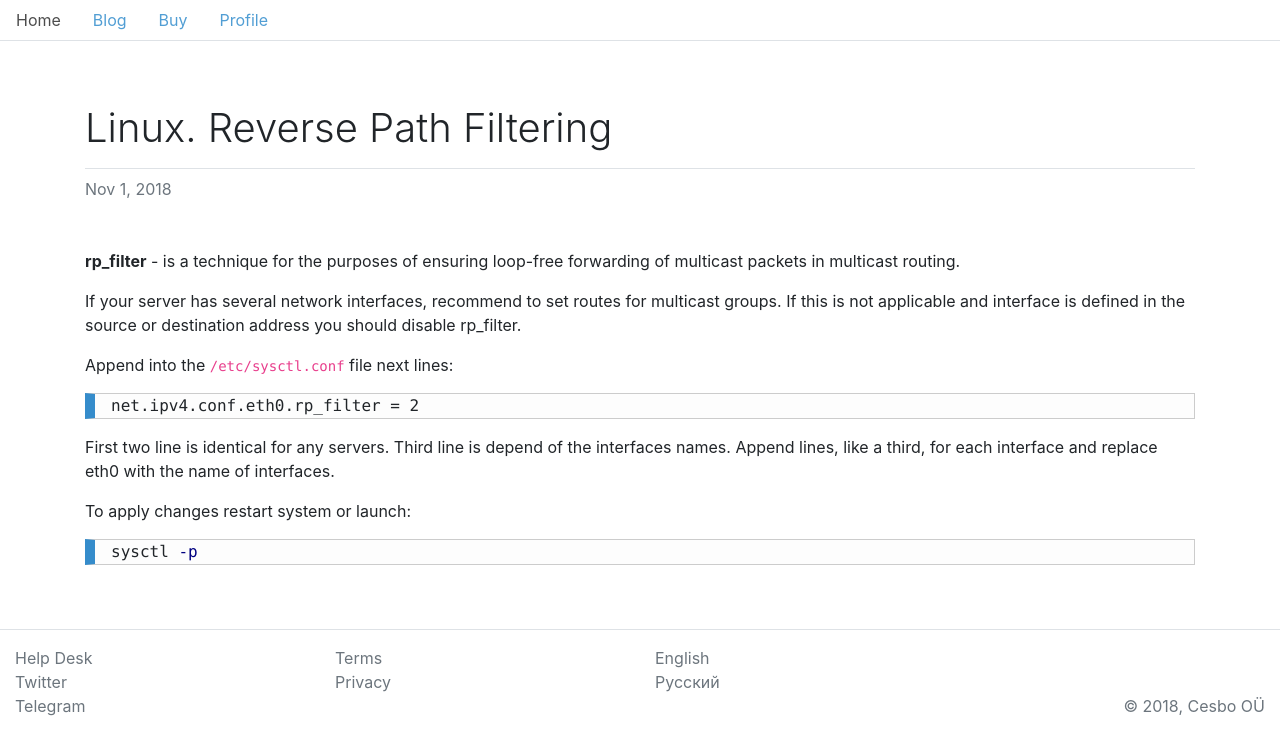
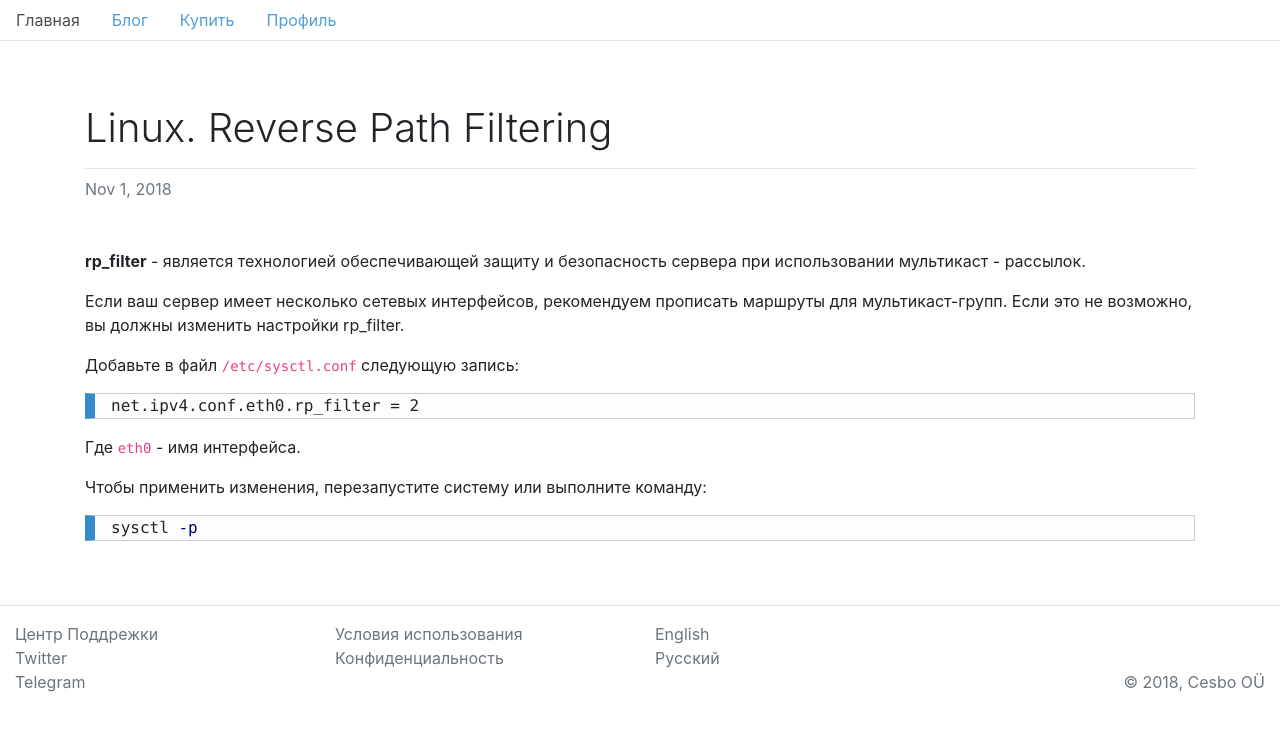
Before and after one commit to ramzes1401ss3/cesbo-www, a Jekyll site: the page built from ru/_posts/2018-11-01-rp-filter.md, in a window 1280 px wide. Shown: the top 755 px of the page. Built offline with Jekyll 4.4.1, drawn with Linux system fonts in a browser that asks for light colours.

Commit message:
Update 2018-11-01-rp-filter.md

````diff
--- a/ru/_posts/2018-11-01-rp-filter.md
+++ b/ru/_posts/2018-11-01-rp-filter.md
@@ -1,25 +1,24 @@
 ---
 layout: post
-lang: en
+lang: ru
 title: Linux. Reverse Path Filtering
 tags: [linux,network]
 ---
 
-**rp_filter** - is a technique for the purposes of ensuring loop-free forwarding of multicast packets in multicast routing.
+**rp_filter** - является технологией обеспечивающей защиту и безопасность сервера при использовании мультикаст - рассылок.
 
 <!-- more -->
 
-If your server has several network interfaces, recommend to set routes for multicast groups. If this is not applicable and interface is defined in the source or destination address you should disable rp_filter.
+Если ваш сервер имеет несколько сетевых интерфейсов, рекомендуем прописать маршруты для мультикаст-групп. Если это не возможно, вы должны изменить настройки rp_filter.
 
-Append into the `/etc/sysctl.conf` file next lines:
+Добавьте в файл `/etc/sysctl.conf` следующую запись:
 
 ```
 net.ipv4.conf.eth0.rp_filter = 2
 ```
+Где `eth0` - имя интерфейса.
 
-First two line is identical for any servers. Third line is depend of the interfaces names. Append lines, like a third, for each interface and replace eth0 with the name of interfaces.
-
-To apply changes restart system or launch:
+Чтобы применить изменения, перезапустите систему или выполните команду:
 
 ``` sh
 sysctl -p
````
